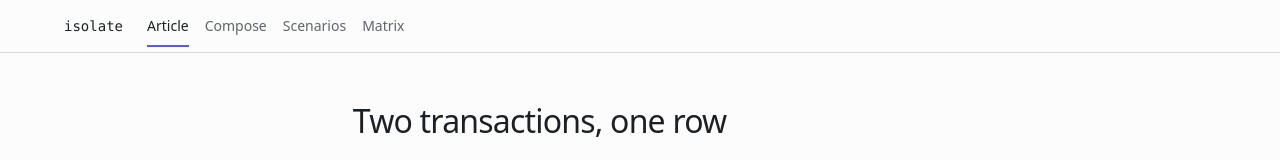
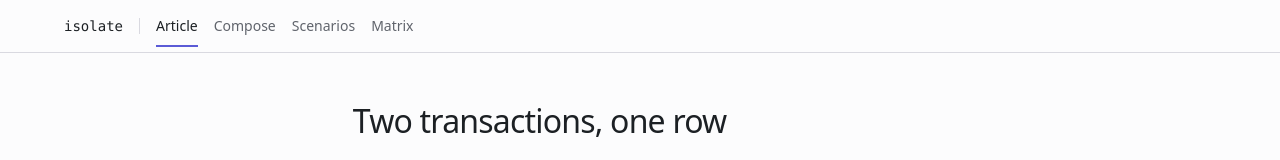
Before and after one commit to baxsm/isolate, a Next.js app in the folder frontend/: page / in a window 1280 px wide. Shown: the top 160 px of the page. Built offline with nearby package versions, Linux system fonts and the light colour scheme; no server answers.

Commit message:
fix: the wordmark is a name, not a nav link

```diff
--- a/frontend/src/components/site-nav.tsx
+++ b/frontend/src/components/site-nav.tsx
@@ -30,16 +30,20 @@ const SiteNav: FC = () => {
   const isActive = (href: string) => (href === "/" ? pathname === "/" : pathname.startsWith(href));
 
   return (
-    <nav aria-label="Main" className="mx-auto flex max-w-[1200px] items-center gap-6 px-6 py-3">
+    <nav aria-label="Main" className="mx-auto flex max-w-[1200px] items-center gap-4 px-6 py-3">
+      {/*
+        The wordmark is the product's name, not a nav item, so it does not answer the
+        pointer the way the links do. Fading it on hover made it look like a fifth link
+        with a different affordance from the other four.
+      */}
       <Link
         href="/"
-        className={cn(
-          "rounded-xs font-medium font-mono text-[var(--color-ink)] text-sm transition-opacity hover:opacity-70",
-          FOCUS,
-        )}
+        className={cn("rounded-xs font-medium font-mono text-[var(--color-ink)] text-sm", FOCUS)}
       >
         isolate
       </Link>
+      {/* says where the name stops and the routes start */}
+      <span aria-hidden className="h-4 w-px shrink-0 bg-[var(--color-line)]" />
       <ul className="flex items-center gap-4">
         {links.map((link) => {
           const active = isActive(link.href);
```
